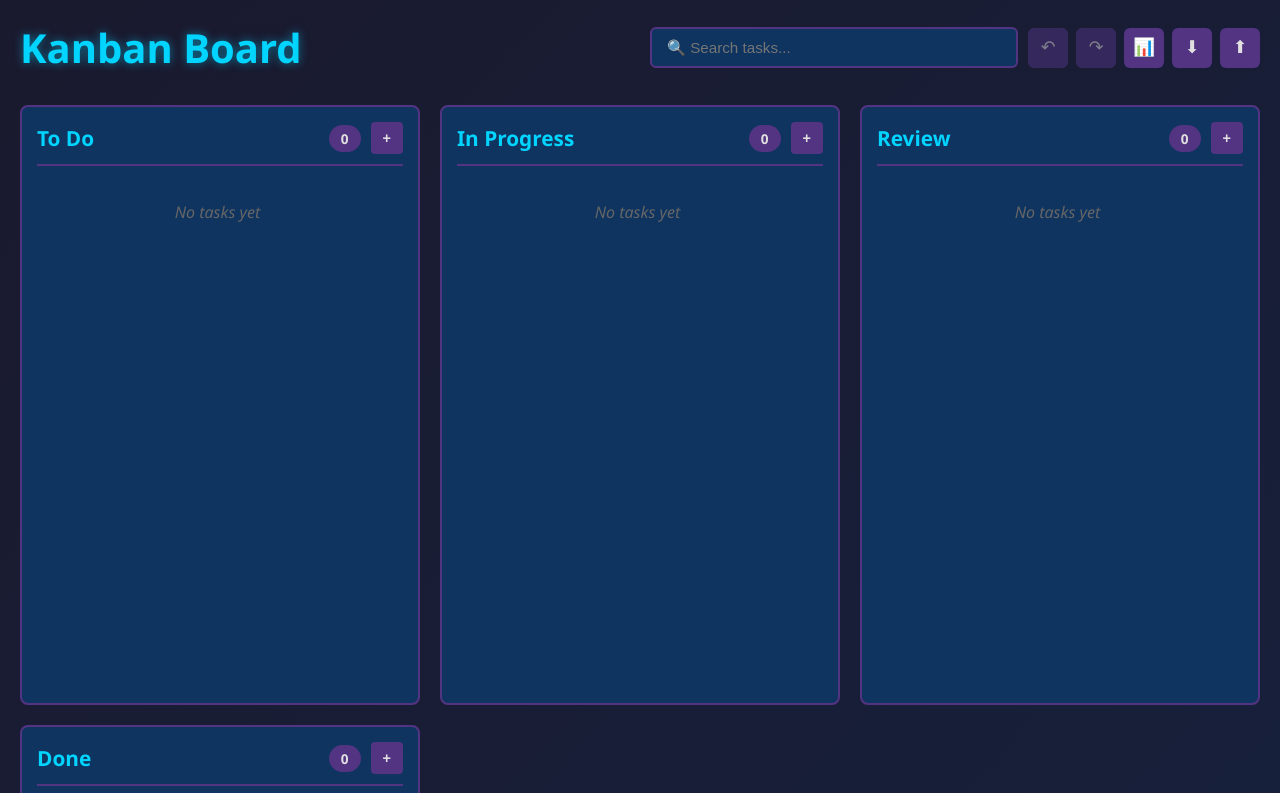
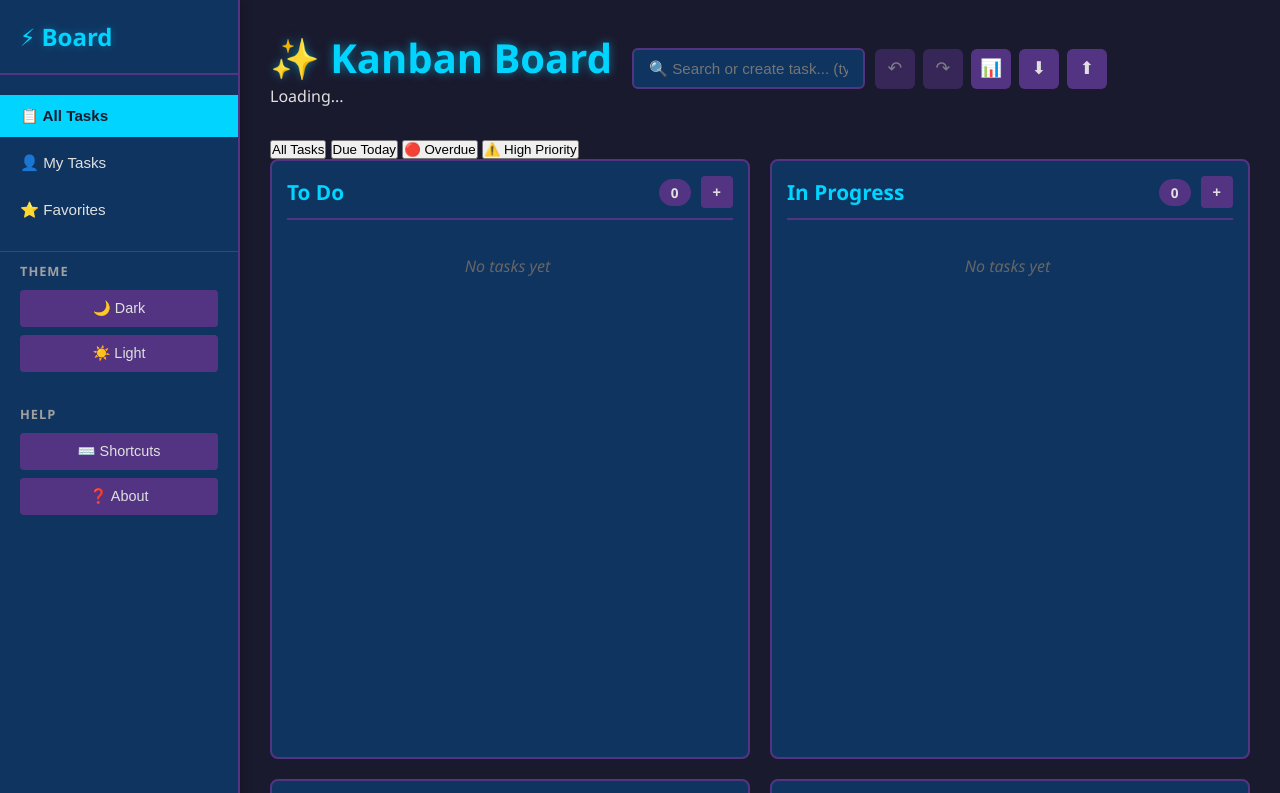
Before and after one commit to mohamedtarek64/JS-Kanban-Board, a plain HTML site: page index.html in a window 1280 px wide. Shown: the top 793 px of the page. Drawn offline with Linux system fonts and the light colour scheme.

Commit message:
Style: Enhance sidebar layout and add theme toggle options

```diff
--- a/index.html
+++ b/index.html
@@ -7,16 +7,51 @@
     <link rel="stylesheet" href="style.css" />
   </head>
   <body>
+    <!-- Sidebar -->
+    <aside class="sidebar">
+      <div class="sidebar-header">
+        <h2>⚡ Board</h2>
+      </div>
+      <nav class="sidebar-nav">
+        <button class="nav-btn active" data-filter="all" title="Show all tasks">
+          📋 All Tasks
+        </button>
+        <button class="nav-btn" data-filter="assigned" title="Tasks assigned to you">
+          👤 My Tasks
+        </button>
+        <button class="nav-btn" data-filter="favorites" title="Favorite tasks">
+          ⭐ Favorites
+        </button>
+      </nav>
+      <div class="sidebar-divider"></div>
+      <div class="sidebar-section">
+        <h3>Theme</h3>
+        <button class="sidebar-btn" id="themeDarkBtn" title="Dark theme">🌙 Dark</button>
+        <button class="sidebar-btn" id="themeLightBtn" title="Light theme">☀️ Light</button>
+      </div>
+      <div class="sidebar-section">
+        <h3>Help</h3>
+        <button class="sidebar-btn" id="shortcutsBtn" title="Keyboard shortcuts">⌨️ Shortcuts</button>
+        <button class="sidebar-btn" id="helpBtn" title="Help & About">❓ About</button>
+      </div>
+    </aside>
+
+    <!-- Main Content -->
     <div class="board-container">
       <div class="top-bar">
-        <h1 class="board-title">Kanban Board</h1>
+        <div class="header-left">
+          <h1 class="board-title">✨ Kanban Board</h1>
+          <span class="board-subtitle" id="boardStats">Loading...</span>
+        </div>
         <div class="top-controls">
-          <input
-            type="text"
-            id="searchInput"
-            class="search-bar"
-            placeholder="🔍 Search tasks..."
-          />
+          <div class="search-wrapper">
+            <input
+              type="text"
+              id="searchInput"
+              class="search-bar"
+              placeholder="🔍 Search or create task... (type + enter)"
+            />
+          </div>
           <div class="button-group">
             <button id="undoBtn" class="icon-btn" title="Undo (Ctrl+Z)">
               ↶
@@ -36,10 +71,23 @@
           </div>
         </div>
       </div>
+
+      <!-- Filter Tabs -->
+      <div class="filter-tabs">
+        <button class="filter-tab active" data-view="all">All Tasks</button>
+        <button class="filter-tab" data-view="today">Due Today</button>
+        <button class="filter-tab" data-view="overdue">🔴 Overdue</button>
+        <button class="filter-tab" data-view="high-priority">⚠️ High Priority</button>
+      </div>
+
       <div class="board">
         <!-- Columns will be dynamically generated -->
       </div>
     </div>
+
+    <!-- Toast Notifications -->
+    <div class="toast-container" id="toastContainer"></div>
+
     <script src="script.js"></script>
   </body>
 </html>
--- a/style.css
+++ b/style.css
@@ -4,17 +4,144 @@
     box-sizing: border-box;
 }
 
+:root {
+    --primary: #00d4ff;
+    --primary-dark: #0099cc;
+    --secondary: #533483;
+    --background: #1a1a2e;
+    --background-secondary: #0f3460;
+    --text-primary: #e0e0e0;
+    --text-secondary: #a0a0a0;
+    --border-color: #533483;
+    --success: #4caf50;
+    --warning: #ff9800;
+    --danger: #f44336;
+}
+
+html.light-theme {
+    --primary: #0099cc;
+    --primary-dark: #0077aa;
+    --secondary: #7c4dba;
+    --background: #ffffff;
+    --background-secondary: #f5f5f5;
+    --text-primary: #1a1a1a;
+    --text-secondary: #666666;
+    --border-color: #ddd;
+}
+
 body {
     font-family: 'Segoe UI', Tahoma, Geneva, Verdana, sans-serif;
-    background: linear-gradient(135deg, #1a1a2e 0%, #16213e 100%);
-    color: #e0e0e0;
+    background: var(--background);
+    color: var(--text-primary);
     min-height: 100vh;
-    padding: 20px;
+    display: flex;
+    transition: background 0.3s ease, color 0.3s ease;
+}
+
+/* Sidebar */
+.sidebar {
+    width: 240px;
+    background: var(--background-secondary);
+    border-right: 2px solid var(--border-color);
+    padding: 20px 0;
+    position: fixed;
+    height: 100vh;
+    overflow-y: auto;
+    box-shadow: 2px 0 10px rgba(0, 0, 0, 0.3);
+    z-index: 100;
+}
+
+.sidebar-header {
+    padding: 0 20px 20px;
+    border-bottom: 2px solid var(--border-color);
+    margin-bottom: 20px;
+}
+
+.sidebar-header h2 {
+    font-size: 1.5rem;
+    color: var(--primary);
+    text-shadow: 0 0 10px rgba(0, 212, 255, 0.3);
+}
+
+.sidebar-nav {
+    display: flex;
+    flex-direction: column;
+    gap: 5px;
+    margin-bottom: 20px;
+}
+
+.nav-btn {
+    background: transparent;
+    color: var(--text-primary);
+    border: none;
+    padding: 12px 20px;
+    text-align: left;
+    cursor: pointer;
+    transition: all 0.3s ease;
+    font-size: 0.95rem;
+    font-weight: 500;
+}
+
+.nav-btn:hover {
+    background: var(--border-color);
+    color: var(--primary);
+}
+
+.nav-btn.active {
+    background: var(--primary);
+    color: var(--background);
+    font-weight: 600;
+}
+
+.sidebar-divider {
+    height: 1px;
+    background: var(--border-color);
+    margin: 10px 0;
+}
+
+.sidebar-section {
+    padding: 0 20px;
+    margin-bottom: 25px;
+}
+
+.sidebar-section h3 {
+    font-size: 0.8rem;
+    color: var(--text-secondary);
+    text-transform: uppercase;
+    margin-bottom: 10px;
+    letter-spacing: 1px;
+}
+
+.sidebar-btn {
+    width: 100%;
+    background: var(--border-color);
+    color: var(--text-primary);
+    border: none;
+    padding: 10px;
+    border-radius: 4px;
+    cursor: pointer;
+    transition: all 0.3s ease;
+    margin-bottom: 8px;
+    font-size: 0.9rem;
+}
+
+.sidebar-btn:hover {
+    background: var(--primary);
+    color: var(--background);
+    transform: translateX(5px);
+}
+
+/* Main Content */
+body {
+    justify-content: flex-start;
 }
 
 .board-container {
     max-width: 1400px;
     margin: 0 auto;
+    flex: 1;
+    margin-left: 240px;
+    padding: 30px;
 }
 
 .top-bar {
```
